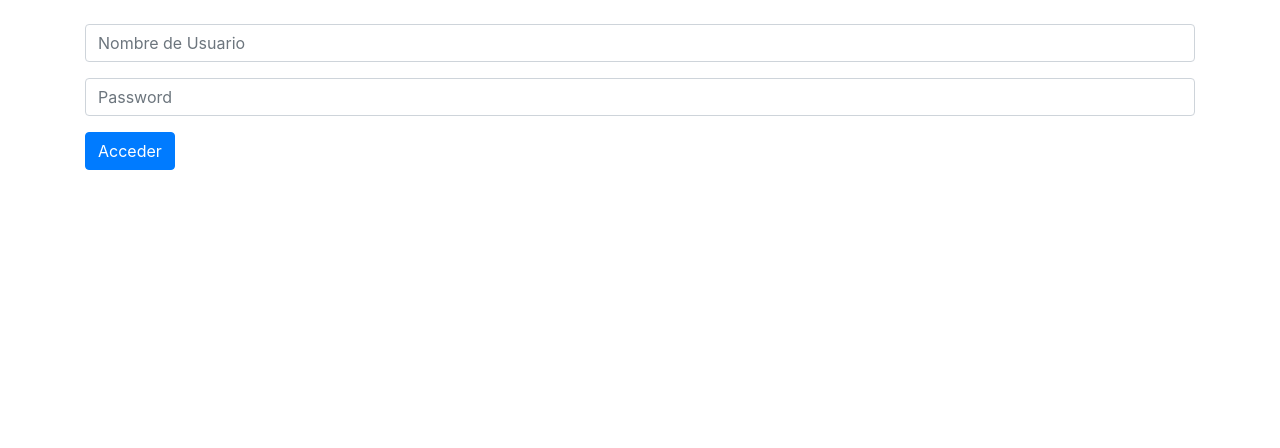
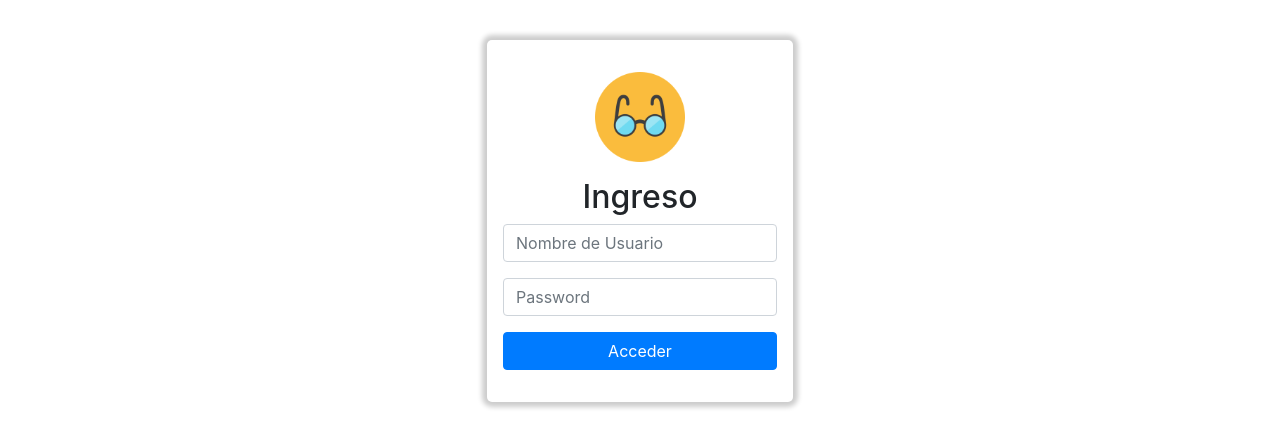
Before and after one commit to Matias-Rando/Proyecto-Clinica, a Django app: page /clinica/login in a window 1280 px wide. Shown: the part 56-504 px from the top of the page. Run offline with Django 3.2, Linux system fonts and the light colour scheme; some libraries are stand-ins or nearby versions.

Commit message:
Modificación presentación Pantalla de Login

```diff
--- a/clinica/templates/usuarios/login.html
+++ b/clinica/templates/usuarios/login.html
@@ -12,6 +12,13 @@
                 {{ error }}
             </div>
         {% endif %}
+        <div class="d-flex justify-content-center">
+        <div class="formulario" style="text-align: center;">
+            <div class="m-3">
+                {% load static %}
+                <img style="width: 90px; height: 90px;" src="{% static 'images/icon.png' %}" alt="Icono Login">
+            </div>
+            <h2>Ingreso</h2>
             <form action="{% url 'login' %}" method="post">
                 {% csrf_token %}
                 <div class="form-group">
@@ -21,8 +28,10 @@
                     <input type="password", name="password", placeholder="Password", class="form-control">
                 </div>
                 <div class="form-group">
-                <input type="submit", value="Acceder", class="btn btn-primary">
+                    <input type="submit", value="Acceder", class="btn btn-primary btn-block">
                 </div>
             </form>
         </div>
+    </div>
+    </div>
 {% endblock %}
```
Also changed, not shown: db.sqlite3, 1 other file. Lines whose indentation alone changed are shown as unchanged.
